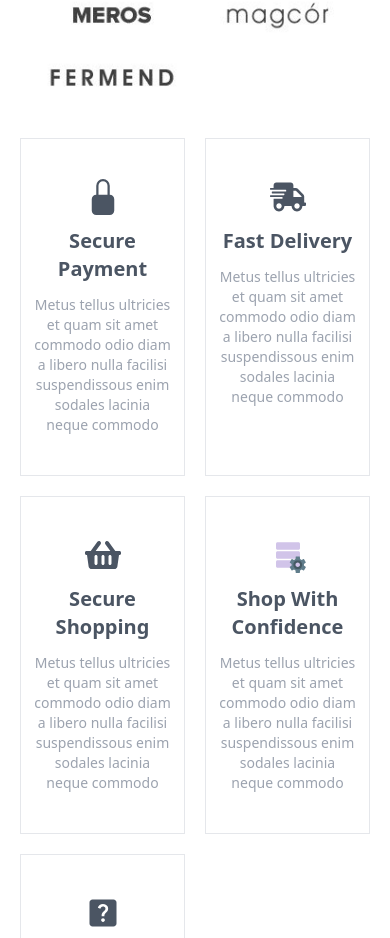
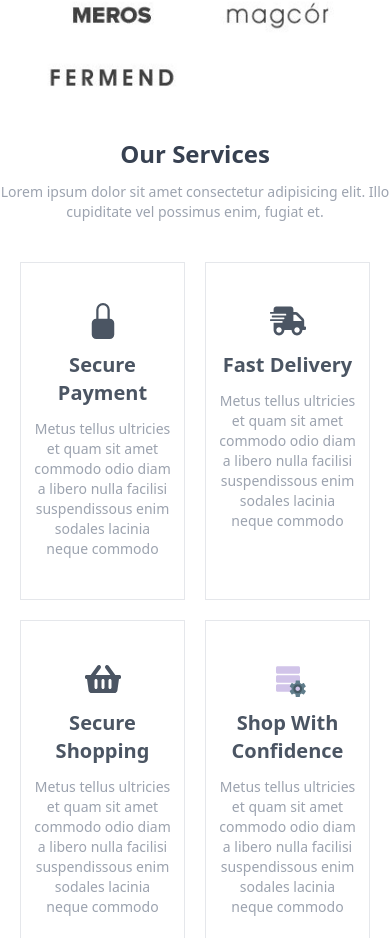
Before and after one commit to anishazahan/Best-Choice, a React (Create React App) app: page / in a window 390 px wide. Shown: the part 1426-2364 px from the top of the page. Built offline with nearby package versions, Linux system fonts and the light colour scheme.

Commit message:
service section responsive

```diff
--- a/src/Pages/Home/Componants/Services.js
+++ b/src/Pages/Home/Componants/Services.js
@@ -8,6 +8,8 @@ const Services = () => {
   return (
     <>
         <div className="max-w-7xl mx-auto">
+            <h2 className='text-center text-2xl font-semibold text-gray-700 mt-10 mb-3'>Our Services</h2>
+            <p className='text-center text-gray-400 text-sm mb-10'>Lorem ipsum dolor sit amet consectetur adipisicing elit. Illo cupiditate vel possimus enim, fugiat et.</p>
             <div className=" mx-auto lg:mx-0 px-5 lg:px-0 grid lg:grid-cols-5 grid-cols-2 gap-5 lg:gap-0">
                 <div className="text-center px-3 py-10 border hover:bg-primary Hover:text-white space-y-3">
                    <p className='text-4xl text-center mx-auto hover:text-white'><BsLockFill className='text-center mx-auto text-gray-600'></BsLockFill> </p>
```
